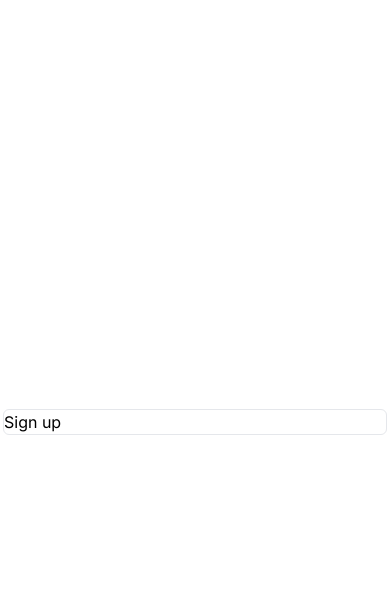
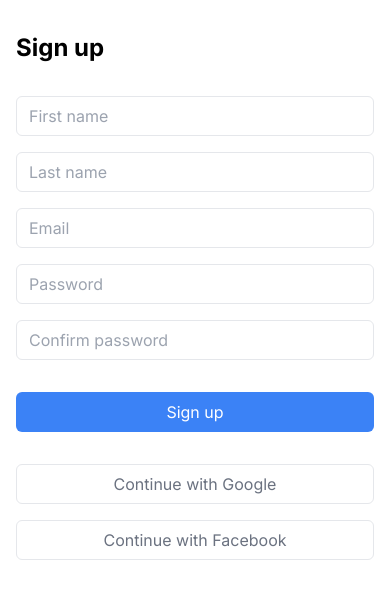
Before and after one commit to temarych/athena, a Next.js app: page /auth/signup in a window 390 px wide. Shown: the top 598 px of the page. Built offline with nearby package versions, Linux system fonts and the light colour scheme.

Commit message:
Improve responsiveness

```diff
--- a/src/app/auth/layout.tsx
+++ b/src/app/auth/layout.tsx
@@ -6,8 +6,8 @@ export interface AuthLayoutProps {
 }
 
 const AuthLayout = ({ children }: AuthLayoutProps) => (
-  <div className='flex flex-col h-screen'>
-    <Card className='m-auto max-w-sm w-full'>
+  <div className='flex flex-col sm:h-screen'>
+    <Card variant={{ initial: 'dense', sm: 'outlined' }} className='m-auto sm:max-w-sm w-full'>
       {children}
     </Card>
   </div>
--- a/src/app/auth/signin/page.tsx
+++ b/src/app/auth/signin/page.tsx
@@ -3,7 +3,7 @@ import { Input } from '@/components/Input';
 
 const SignIn = () => (
   <div className="flex flex-col px-4 py-8 gap-8">
-    <h1 className="text-xl font-bold">Sign in</h1>
+    <h1 className="text-2xl font-bold">Sign in</h1>
 
     <div className="flex flex-col gap-4">
       <Input placeholder="Email" />
--- a/src/app/auth/signup/page.tsx
+++ b/src/app/auth/signup/page.tsx
@@ -1,5 +1,31 @@
+import { Button } from '@/components/Button';
+import { Input }  from '@/components/Input';
+
 const SignUp = () => (
-  <h1>Sign up</h1>
+  <div className="flex flex-col px-4 py-8 gap-8">
+    <h1 className="text-2xl font-bold">Sign up</h1>
+
+    <div className="flex flex-col gap-4">
+      <Input placeholder="First name" />
+      <Input placeholder="Last name" />
+      <Input placeholder="Email" />
+      <Input placeholder="Password" />
+      <Input placeholder="Confirm password" />
+    </div>
+
+    <Button>
+      Sign up
+    </Button>
+
+    <div className="flex flex-col gap-4">
+      <Button variant="outlined" color="gray">
+        Continue with Google
+      </Button>
+      <Button variant="outlined" color="gray">
+        Continue with Facebook
+      </Button>
+    </div>
+  </div>
 );
 
 export default SignUp;
--- a/src/components/Card.tsx
+++ b/src/components/Card.tsx
@@ -14,7 +14,8 @@ export const card = tv({
       lg: 'rounded-lg'
     },
     variant: {
-      outlined: 'border'
+      outlined: 'border',
+      dense   : ''
     }
   },
   defaultVariants: {
@@ -22,6 +23,8 @@ export const card = tv({
     radius : 'md',
     variant: 'outlined'
   }
+}, {
+  responsiveVariants: ['sm', 'md', 'lg']
 });
 
 export type CardVariantProps = VariantProps<typeof card>;
```
